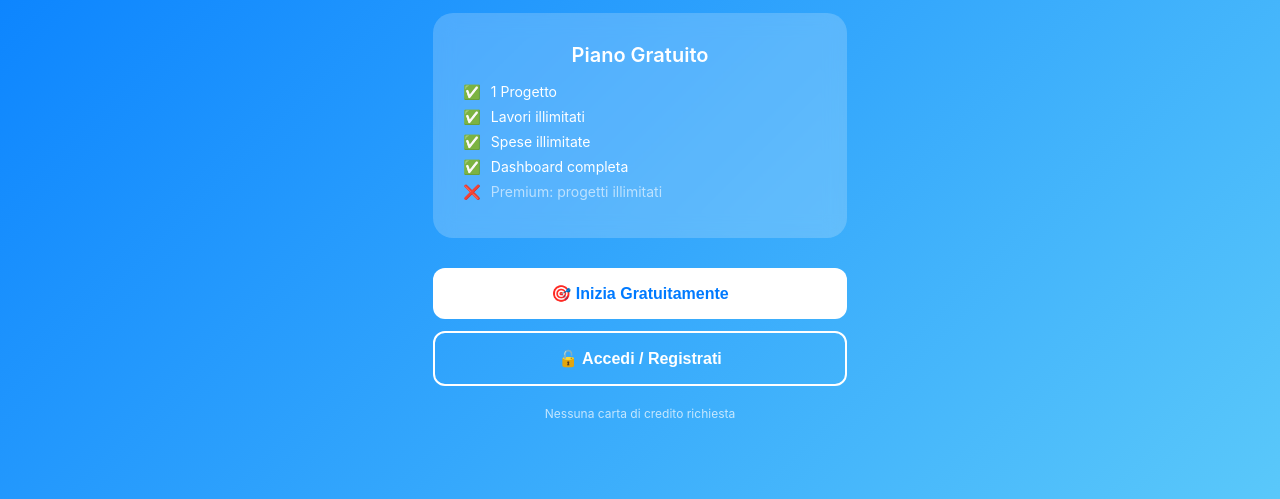
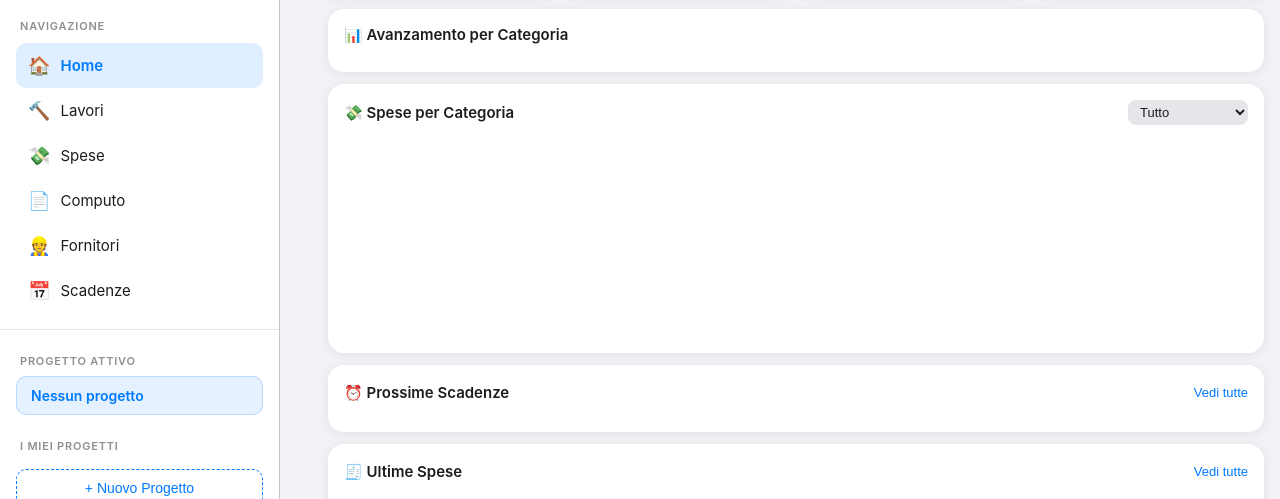
Before and after one commit to RaffoAtt/ristrutturapp, a plain HTML site: page index.html in a window 1280 px wide. Shown: the part 301-800 px from the top of the page. Drawn offline with nearby package versions, Linux system fonts and the light colour scheme.

Commit message:
Add files via upload

```diff
--- a/index.html
+++ b/index.html
@@ -25,40 +25,6 @@
     <h1>RistrutturaApp</h1>
     <p>Gestione Lavori & Spese</p>
     <div class="splash-loader"><div></div></div>
-  </div>
-</div>
-
-<!-- LANDING PAGE -->
-<div id="landing-page" class="hidden">
-  <div style="display: flex; flex-direction: column; min-height: 100vh; background: linear-gradient(135deg, #007AFF 0%, #5AC8FA 100%); justify-content: center; align-items: center; padding: 20px;">
-    <div style="text-align: center; color: white; max-width: 500px;">
-      <div style="font-size: 80px; margin-bottom: 20px;">🏗️</div>
-      <h1 style="font-size: 36px; font-weight: 700; margin: 0 0 12px 0;">RistrutturaApp</h1>
-      <p style="font-size: 18px; opacity: 0.9; margin: 0 0 40px 0;">Gestisci i tuoi progetti di ristrutturazione</p>
-
-      <div style="background: rgba(255, 255, 255, 0.2); padding: 30px; border-radius: 20px; margin-bottom: 30px; backdrop-filter: blur(10px);">
-        <h2 style="font-size: 20px; font-weight: 600; margin: 0 0 16px 0;">Piano Gratuito</h2>
-        <ul style="text-align: left; margin: 0; padding: 0; font-size: 14px; list-style: none;">
-          <li style="margin: 8px 0; display: flex; align-items: center; gap: 10px;">✅ <span>1 Progetto</span></li>
-          <li style="margin: 8px 0; display: flex; align-items: center; gap: 10px;">✅ <span>Lavori illimitati</span></li>
-          <li style="margin: 8px 0; display: flex; align-items: center; gap: 10px;">✅ <span>Spese illimitate</span></li>
-          <li style="margin: 8px 0; display: flex; align-items: center; gap: 10px;">✅ <span>Dashboard completa</span></li>
-          <li style="margin: 8px 0; display: flex; align-items: center; gap: 10px;">❌ <span style="opacity: 0.6;">Premium: progetti illimitati</span></li>
-        </ul>
-      </div>
-
-      <button onclick="startFreeMode()" style="width: 100%; padding: 16px; background: white; color: #007AFF; border: none; border-radius: 12px; font-size: 16px; font-weight: 600; cursor: pointer; margin-bottom: 12px;">
-        🎯 Inizia Gratuitamente
-      </button>
-
-      <button onclick="showLoginModal()" style="width: 100%; padding: 16px; background: transparent; color: white; border: 2px solid white; border-radius: 12px; font-size: 16px; font-weight: 600; cursor: pointer;">
-        🔓 Accedi / Registrati
-      </button>
-
-      <p style="font-size: 12px; color: rgba(255, 255, 255, 0.7); margin-top: 20px;">
-        Nessuna carta di credito richiesta
-      </p>
-    </div>
   </div>
 </div>
 
--- a/js/app.js
+++ b/js/app.js
@@ -48,6 +48,12 @@ function handleAddBtn() {
 // Init
 window.addEventListener('DOMContentLoaded', () => {
   try {
+    // Nascondi splash screen e mostra direttamente l'app
+    setTimeout(() => {
+      document.getElementById('splash-screen').style.display = 'none';
+      document.getElementById('app').classList.remove('hidden');
+    }, 1500);
+
     initAuth();
     if ('serviceWorker' in navigator) {
       navigator.serviceWorker.register('sw.js').catch(() => {});
```
